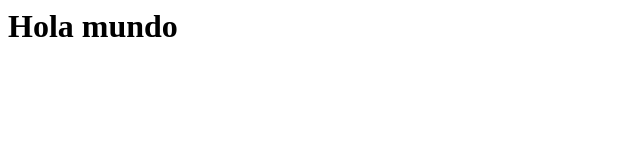
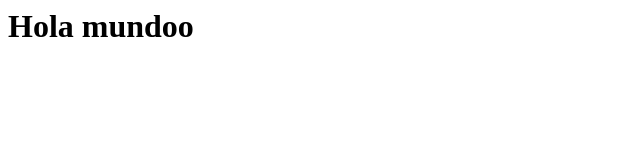
Before and after one commit to jairogar05/El-Blog-Diario, a plain HTML site: page index.html in a window 1280 px wide. Shown: the full height of the page, 0-640 px from the left. Drawn offline with Linux system fonts and the light colour scheme.

Commit message:
Actualizar index.html

```diff
--- a/index.html
+++ b/index.html
@@ -7,7 +7,7 @@
     <meta charset = "utf-8">
   </head>
     <body>
-      <h1> Hola mundo
+      <h1> Hola mundoo
       </h1>
     </body>
 </html>
```
